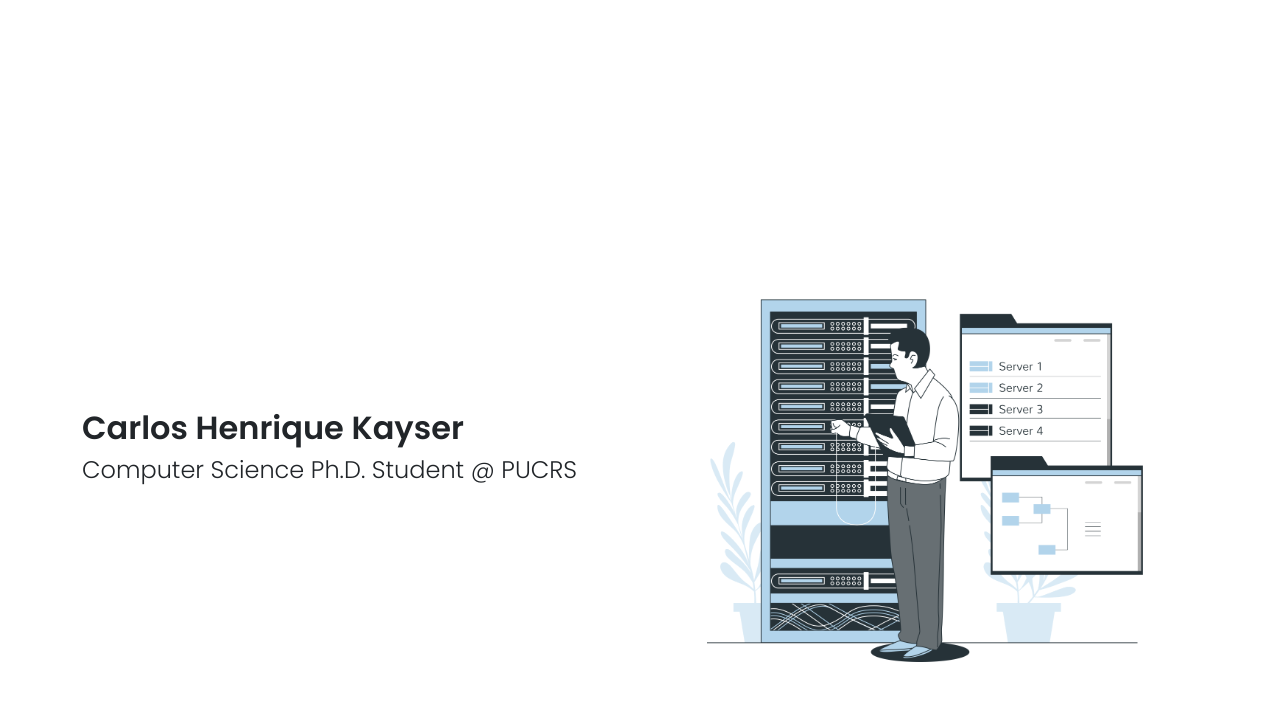
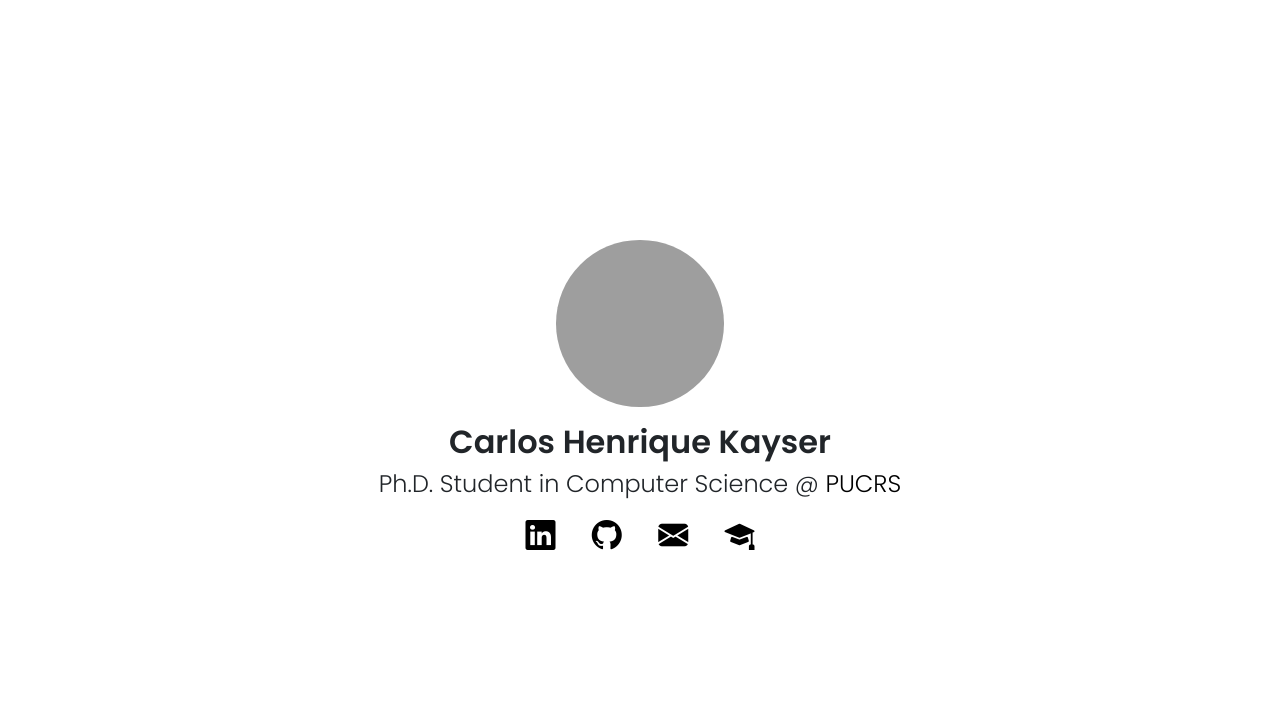
Before and after one commit to carloshkayser/carloshkayser.github.io, a Jekyll site: the page built from index.html, in a window 1280 px wide. Shown: the top 701 px of the page. Built offline with Jekyll 4.4.1, drawn with Linux system fonts in a browser that asks for light colours; grey boxes are pictures that could not be loaded.

Commit message:
Add basic page

```diff
--- a/_sass/index.scss
+++ b/_sass/index.scss
@@ -12,17 +12,39 @@
     h1 {
         font-size: 2rem;
         font-weight: 600;
-        text-align: left;
+        // text-align: left;
     }
 
     h2 {
         font-size: 1.5rem;
         font-weight: 300;
-        text-align: left;
+        // text-align: left;
     }
 
-    img {
-        width: 80%;
+    // img {
+    //     width: 80%;
+    // }
+
+    #profile-photo {
+        width: 15%;
+        border-radius: 50%;
+        margin-bottom: 1rem;
+    }
+
+    a {
+        color: black;
+        text-decoration: none;
+    }
+
+    #social-icons {
+        margin-top: 1rem;
+        margin-bottom: 1rem;
+    }
+
+    #social-icons i {
+        font-size: 30px;
+        margin-left: 1rem;
+        margin-right: 1rem;
     }
 
     @media screen and (max-width: 575px) {
@@ -36,14 +58,17 @@
             text-align: center;
         }
 
-        img {
-            padding-top: 5rem;
+        #profile-photo {
+            width: 30%;
+            border-radius: 50%;
+            margin-bottom: 1rem;
         }
+
+        // img {
+        //     padding-top: 5rem;
+        // }
     }
 }
-
-
-
 
 
 
--- a/index.html
+++ b/index.html
@@ -6,18 +6,34 @@ title: "Home"
 <div class="container" id="introduction">
   <div class="row align-items-center">
     <div class="col align-self-center text-center">
+      <img
+        id="profile-photo"
+        src="https://avatars.githubusercontent.com/u/17982392?v=4"
+      />
+
       <h1>Carlos Henrique Kayser</h1>
-      <h2>Computer Science Ph.D. Student @ PUCRS</h2>
+      <h2>
+        Ph.D. Student in Computer Science @
+        <a href="https://www.pucrs.br" target="_blank">PUCRS</a>
+      </h2>
 
       <!-- Social Icons -->
-      <div class="social-icons">
-        <a href="https://www.linkedin.com/in/carloskayser/" target="_blank"
-          ><i class="fab fa-linkedin"></i
+      <div id="social-icons">
+        <a href="https://www.linkedin.com/in/carloshkayser/" target="_blank"
+          ><i class="bi bi-linkedin"></i
+        ></a>
+        <a href="https://www.github.com/carloshkayser/" target="_blank"
+          ><i class="bi bi-github"></i
+        ></a>
+        <a href="mailto:carlos.kayser@edu.pucrs.br" target="_blank"
+          ><i class="bi bi-envelope-fill"></i
+        ></a>
+        <a
+          href="https://scholar.google.com.br/citations?hl=en&user=XOpUgdgAAAAJ&view_op=list_works&sortby=pubdate"
+          target="_blank"
+          ><i class="bi bi-mortarboard-fill"></i
         ></a>
       </div>
     </div>
-    <div class="col-sm d-flex justify-content-center">
-      <img src="assets/img/bro.png" />
-    </div>
   </div>
 </div>
```
